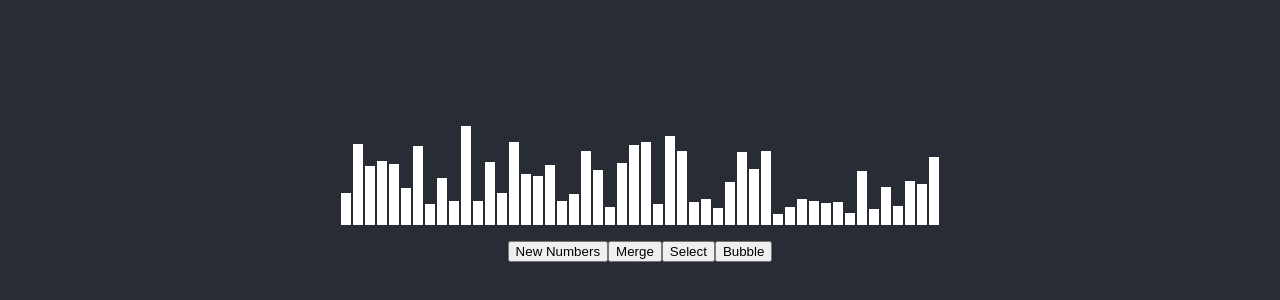
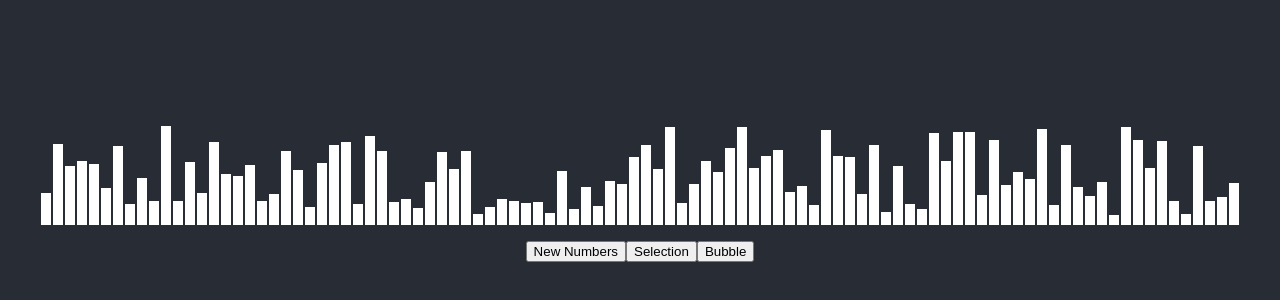
Before and after one commit to uclaseo/sorta, a React (Create React App) app: page / in a window 1280 px wide. Shown: the part 206-506 px from the top of the page. Built offline with nearby package versions, Linux system fonts and the light colour scheme.

Commit message:
Implemented selectionSort with few bugs

```diff
--- a/src/containers/Visualizer/Visualizer.js
+++ b/src/containers/Visualizer/Visualizer.js
@@ -2,8 +2,11 @@ import React, { Component } from 'react';
 
 import { getMergeSortAnimations } from '../../helpers/mergeSort';
 import { bubbleSort } from '../../helpers/bubbleSort';
+import { selectionSort } from '../../helpers/selectionSort';
 import styles from './Visualizer.module.css';
 
+const SPEED = 2;
+const LENGTH = 100;
 
 class Visualizer extends Component {
   state = {
@@ -11,7 +14,7 @@ class Visualizer extends Component {
   }
 
   componentDidMount() {
-    this.generateRandomArray(50);
+    this.generateRandomArray(LENGTH);
   }
 
   generateRandomArray = (length) => {
@@ -34,7 +37,7 @@ class Visualizer extends Component {
   }
 
   handleNew = () => {
-    this.generateRandomArray(50);
+    this.generateRandomArray(LENGTH);
   }
 
   handleMergeSort = () => {
@@ -62,8 +65,44 @@ class Visualizer extends Component {
     // }
   }
 
-  handleSelectSort = () => {
-
+  handleSelectionSort = () => {
+    const animations = selectionSort(this.state.array, []);
+    console.log('animations', animations);
+    for (let i = 0; i < animations.length; i += 1) {
+      const bars = document.getElementsByClassName(styles.barValue);
+      const [barOneIndex, barTwoIndex, changeColor, swap, end] = animations[i];
+      const barOneStyle = bars[barOneIndex].style;
+      const barTwoStyle = bars[barTwoIndex].style;
+      if (!changeColor && !swap && !end) {
+        setTimeout(() => {
+          barOneStyle.backgroundColor = 'green';
+          barTwoStyle.backgroundColor = 'green';
+          if (barOneIndex + 1 < barTwoIndex) {
+            bars[barTwoIndex - 1].style.backgroundColor = 'white';
+          }
+        }, SPEED * i);
+      } else if (changeColor && !swap && !end) {
+        setTimeout(() => {
+          barOneStyle.backgroundColor = 'red';
+          barTwoStyle.backgroundColor = 'red';
+        }, SPEED * i);
+        setTimeout(() => {
+          barOneStyle.backgroundColor = 'white';
+          // barTwoStyle.backgroundColor = 'white';
+        }, SPEED * i + SPEED)
+      } else if (changeColor && swap && !end) {
+        setTimeout(() => {
+          const temp = barTwoStyle.height;
+          barTwoStyle.height = barOneStyle.height;
+          barOneStyle.height = temp;
+        }, SPEED * i);
+      } else if (end) {
+        setTimeout(() => {
+          barOneStyle.backgroundColor = 'red';
+          barTwoStyle.backgroundColor = 'red';
+        }, SPEED * i);
+      }
+    }
   }
 
   handleBubbleSort = () => {
@@ -80,13 +119,13 @@ class Visualizer extends Component {
           }
           barOneStyle.backgroundColor = 'green';
           barTwoStyle.backgroundColor = 'green';
-        }, 10 * i);
+        }, SPEED * i);
       } else {
         setTimeout(() => {
           const temp = barTwoStyle.height;
           barTwoStyle.height = barOneStyle.height;
           barOneStyle.height = temp;
-        }, 10 * i);
+        }, SPEED * i);
       }
     }
   }
@@ -108,8 +147,8 @@ class Visualizer extends Component {
           }
         </div>
         <button onClick={this.handleNew}>New Numbers</button>
-        <button onClick={this.handleMergeSort}>Merge</button>
-        <button onClick={this.handleSelectSort}>Select</button>
+        {/* <button onClick={this.handleMergeSort}>Merge</button> */}
+        <button onClick={this.handleSelectionSort}>Selection</button>
         <button onClick={this.handleBubbleSort}>Bubble</button>
       </div>
     );
--- /dev/null
+++ b/src/helpers/selectionSort.js
@@ -0,0 +1,25 @@
+export const selectionSort = (array, animations) => {
+  for (let i = 0; i < array.length; i += 1) {
+    let maxValue = array[0];
+    let maxValueIndex = 0;
+    for (let j = 0; j < array.length - i; j += 1) {
+      animations.push([maxValueIndex, j]);
+      if (array[j] > maxValue) {
+        animations.push([maxValueIndex, j, true]);
+        maxValue = array[j];
+        maxValueIndex = j;
+      }
+    }
+    animations.push([maxValueIndex, array.length - 1 - i, true]);
+    animations.push([maxValueIndex, array.length - 1 - i, true, true]);
+    [ array[array.length - 1 - i], array[maxValueIndex] ] = [ array[maxValueIndex], array[array.length - 1 - i] ]
+  }
+  animations.push([0, 0, false, false, true])
+  return animations;
+};
+
+const array = [90, 80, 10, 30];
+const animations = [];
+
+// console.log(selectionSort(array, animations));
+// console.log(animations);
```
